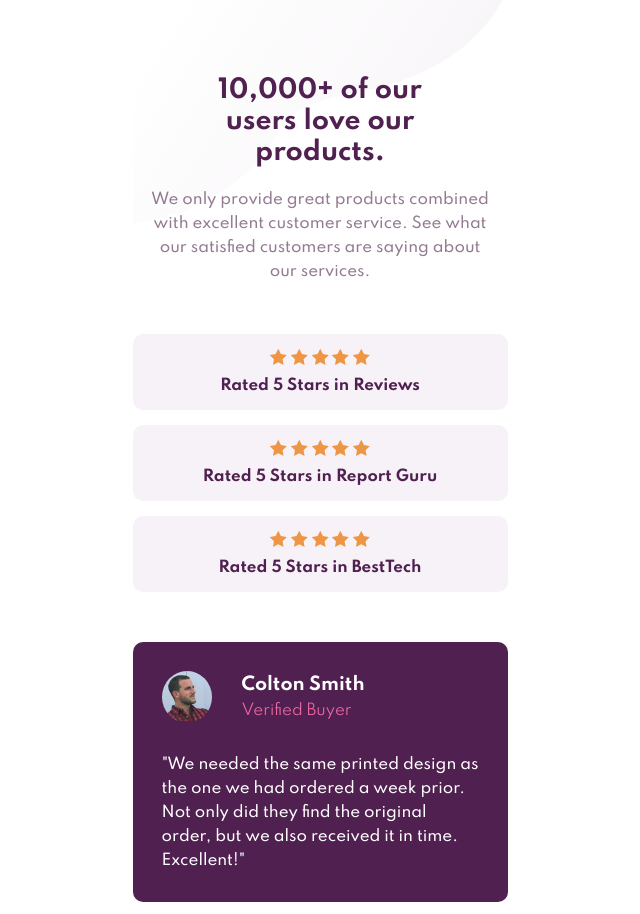
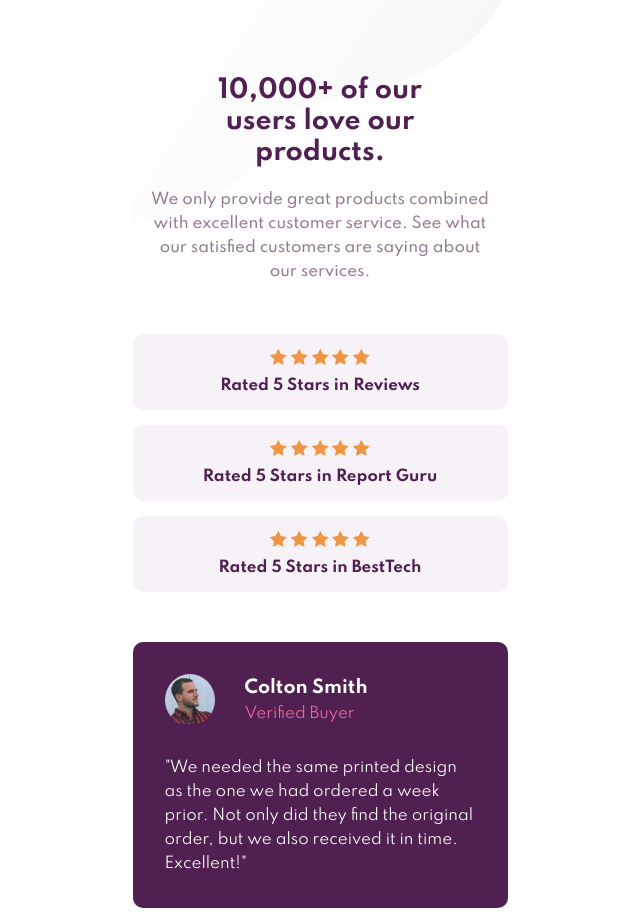
Before and after one commit to michelleracho/social-proof-section, a plain HTML site: page index.html in a window 1280 px wide. Shown: the top 914 px of the page, without its empty margins (320-960 px from the left). Drawn offline with Linux system fonts and the light colour scheme.

Commit message:
adjust testimonial padding and font-weight

```diff
--- a/scss/components/_testimonials.scss
+++ b/scss/components/_testimonials.scss
@@ -11,7 +11,7 @@
   grid-template-columns: auto 1fr;
   grid-template-rows: 2;
   grid-gap: 3rem;
-  padding: 2.9rem;
+  padding: 3.2rem;
   line-height: 1.6;
 
   &:not(:last-child) {
@@ -41,7 +41,7 @@
   &__review {
     grid-column: 1/3;
     grid-row: 2/3;
-    font-weight: 500;
+    font-weight: 400;
   }
 }
 
```
Also changed, not shown: css/main.css.
